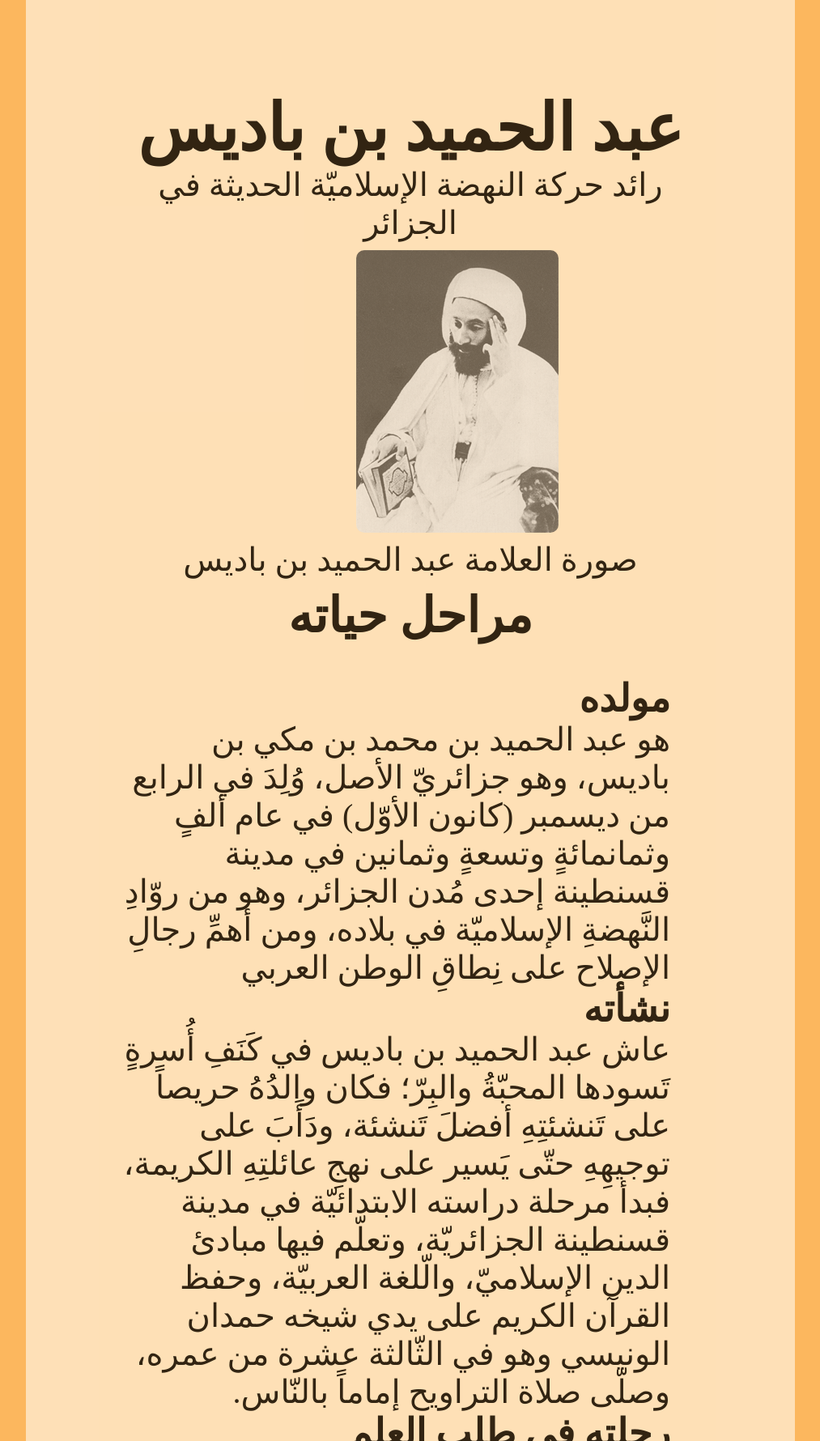
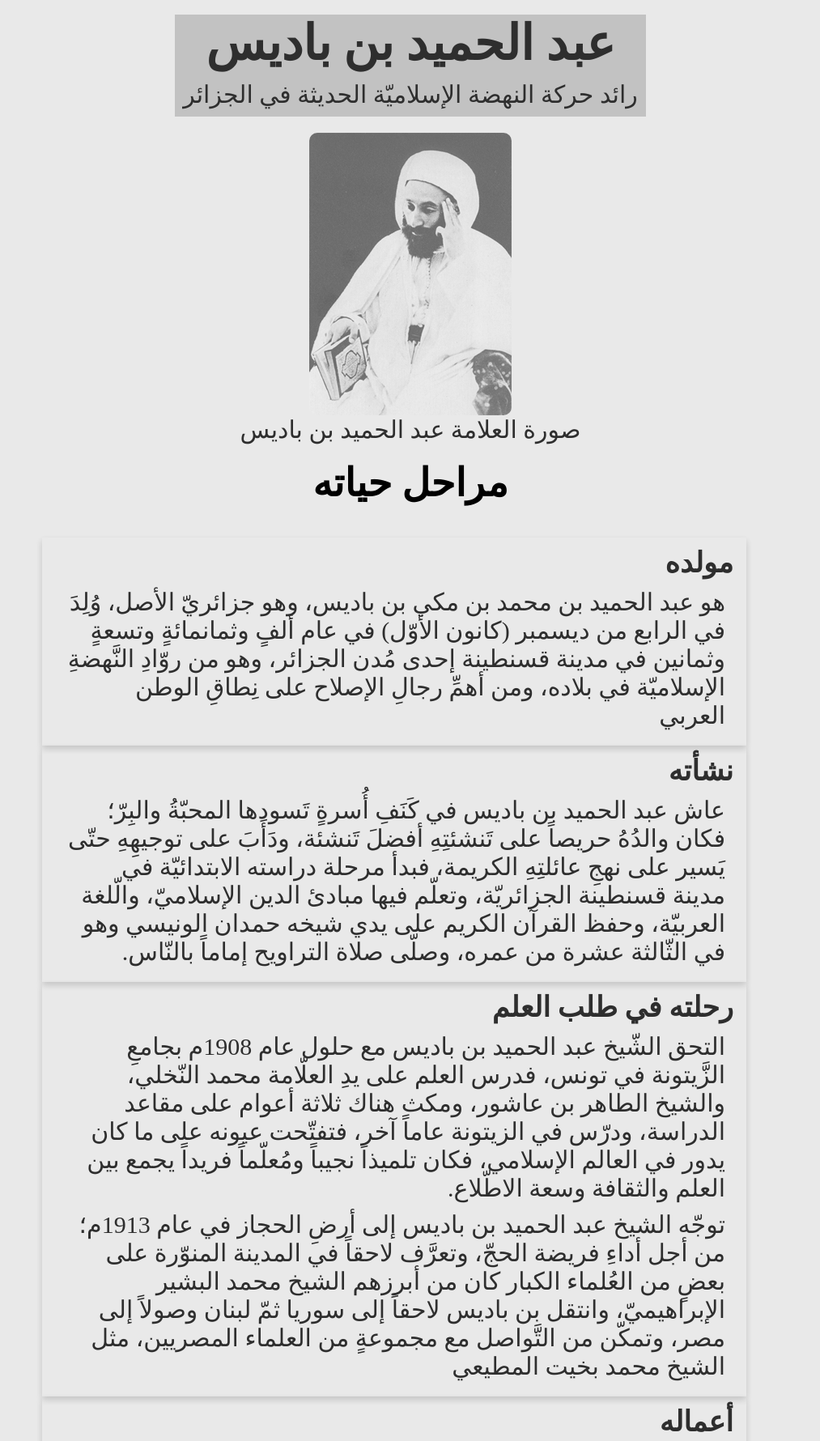
Before and after one commit to amineProjects/AbdelhamidBenBadis, a website: page index.html in a window 1280 px wide. Shown: the top 1780 px of the page at 81% size, without its empty margins (133-1146 px from the left). Drawn offline with Linux system fonts and the light colour scheme.

Commit message:
restruct and added flex and grid to the index page.

```diff
--- a/index.html
+++ b/index.html
@@ -11,51 +11,59 @@
 	<link rel="stylesheet" type="text/css" media="screen" href="src/css/main.css" />
 </head>
 <body>
-	<main class="main">
-	<header>
+
+	<header class="grid">
+		<div class=" gray">
 			<h1 class="centerText">
 				عبد الحميد بن باديس
 			</h1>
 			<p class="centerText">
 				رائد حركة النهضة الإسلاميّة الحديثة في الجزائر
 			</p>
-	</header>
-	<div id="hero">
-				<div id="container">
+		</div>
+		<div class="container columnFlex">
 				<img src="/src/images/benbadis.gif" alt="a portrait of abdelhamid benbadis"/>
 				<legend class="centerText">
 					صورة العلامة عبد الحميد بن باديس
 				</legend>
 		</div>
-	</div>
+	</header>
+
 		<div id="main">
 			<h2 class="centerText" >
 				مراحل حياته
 			</h2>
-			<ul>
-				<li>
+			<div class="grid">
+			<ul >
+			<div id="birth" class="card">
+				<li class="container">
 					<h3>مولده</h3>
 					<p>
 						هو عبد الحميد بن محمد بن مكي بن باديس، وهو جزائريّ الأصل، وُلِدَ في الرابع من ديسمبر (كانون الأوّل) في عام ألفٍ وثمانمائةٍ وتسعةٍ وثمانين في مدينة قسنطينة إحدى مُدن الجزائر، وهو من روّادِ النَّهضةِ الإسلاميّة في بلاده، ومن أهمِّ رجالِ الإصلاح على نِطاقِ الوطن العربي
 					</p>
 				</li>
-				<li>
+			</div> <!-- birth-->
+			<div id="growth" class="card">
+				<li class="container">
 					<h3>نشأته</h3>
 					<p>
 						عاش عبد الحميد بن باديس في كَنَفِ أُسرةٍ تَسودها المحبّةُ والبِرّ؛ فكان والدُهُ حريصاً على تَنشئتِهِ أفضلَ تَنشئة، ودَأَبَ على توجيهِهِ حتّى يَسير على نهجِ عائلتِهِ الكريمة، فبدأ مرحلة دراسته الابتدائيّة في مدينة قسنطينة الجزائريّة، وتعلّم فيها مبادئ الدين الإسلاميّ، والّلغة العربيّة، وحفظ القرآن الكريم على يدي شيخه حمدان الونيسي وهو في الثّالثة عشرة من عمره، وصلّى صلاة التراويح إماماً بالنّاس.
 					</p>
 				</li>
-				<li>
+			</div> <!-- growth-->
+			<div id="jurny" class="card">
+				<li class="container">
 					<h3>رحلته في طلب العلم</h3>
 					<p>
 						التحق الشّيخ عبد الحميد بن باديس مع حلول عام 1908م بجامعِ الزَّيتونة في تونس، فدرس العلم على يدِ العلّامة محمد النّخلي، والشيخ الطاهر بن عاشور، ومكث هناك ثلاثة أعوام على مقاعد الدراسة، ودرّس في الزيتونة عاماً آخر، فتفتّحت عيونه على ما كان يدور في العالم الإسلامي، فكان تلميذاً نجيباً ومُعلّماً فريداً يجمع بين العلم والثقافة وسعة الاطّلاع.
-
 					</p>
 					<p>
 						توجّه الشيخ عبد الحميد بن باديس إلى أرضِ الحجاز في عام 1913م؛ من أجل أداءِ فريضة الحجّ، وتعرَّف لاحقاً في المدينة المنوّرة على بعضٍ من العُلماء الكبار كان من أبرزهم الشيخ محمد البشير الإبراهيميّ، وانتقل بن باديس لاحقاً إلى سوريا ثمّ لبنان وصولاً إلى مصر، وتمكّن من التَّواصل مع مجموعةٍ من العلماء المصريين، مثل الشيخ محمد بخيت المطيعي
 					</p>
 				</li>
-				<li>
+			</div> <!-- jurny-->
+			<div id="work" class="card">
+				<li class="container">
 					<h3>أعماله</h3>
 					<p>
 						ساهم الشّيخ عبد الحميد بن باديس في العديد من المجالات الفكريّة والمعرفيّة، وفيما يأتي معلومات عن مجموعةٍ منها:
@@ -82,35 +90,40 @@
 						</li>
 					</ul>
 				</li>
-				<li>
+			</div> <!-- work-->
+			<div id="deth" class="card">
+				<li class="container">
 					<h3>وفاته</h3>
 					<p>
 						توفي الشيخ عبد الحميد بن باديس - رحمه الله - في مدينته ومسقط رأسه قسنطينة، في السادس عشر من شهر أبريل (نيسان) لِسنةِ 1940م؛ بسبب تعرّضه لمرضٍ مُفاجئٍ لم يمهله طويلاً، وشهدت الجزائرُ حينها جنازةً تاريخيّة له؛ حيث توافدَ أهل المدينة لِلمُشاركة في تَشييعه ووداعه قبل أنْ يواري جُثمانُه الثَرى، وجاءت وفودٌ من شتّى أنحاءِ الجزائر للمُشاركة في التّشييع.
 					</p>
 				</li>
+			</div> <!-- deth-->
 			</ul>
-			<div id="reference">
+		</div>
+			<div id="reference" class="card">
+				<div class="container">
 					<p>
 					يمكنك التعمق في حياته من خلال المراجع الآتية
 					</p>
-				<div>
 					<a href="#">يوكيبيديا </a>
 				</div>
 			</div>
 		</div>
-	<footer>
-		<div class="social">
+	<footer class="social">
+		<div class="centerText">
 			<p>شارك أصدقائك</p>
+			<div>
 				<a href="#"><i class="fab fa-facebook-f"></i></a>
 				<a href="#"><i class="fab fa-twitter"></i></a>
 				<a href="#"><i class="fab fa-google-plus-g"></i></a>
 			</div>
-		<div>
+		</div>
+		<div >
 			<p>
 				كل الحقوق محفوظة 2018
 			</p>
 		</div>
 	</footer>
-</main>
  </body>
 </html>
--- a/src/css/main.css
+++ b/src/css/main.css
@@ -1,17 +1,24 @@
 body{
 	font-size: 2em;
-	background-color: rgb(252, 183, 94);
-
+	background-color: rgb(233, 233, 233);
 }
 
 *{
 	box-sizing: border-box;
 }
 
-.main{
+
+.columnFlex{
+	display: flex;
+	flex-direction: column;
+}
+
+#reference{
+	margin-bottom: 20px;
+}
+.grid{
 	min-width:150px ;
 	height: auto;
-	background-color: blanchedalmond;
 	opacity: .8;
 	margin: -10px auto;
 	padding:0px 10px;
@@ -20,6 +27,7 @@ body{
 	justify-items: center;
 	grid-row-gap: 10px;
 }
+
 ul{
 	list-style: none;
 }
@@ -28,35 +36,57 @@ img,p,h1,h2,h3,h4,a{
 	margin: auto;
 }
 
+.gray{
+	background-color: rgb(185, 185, 185);
+}
+
 a{
 	color: #000;
 	text-decoration: none;
 }
+
+img{
+	border-radius: 10px;
+}
+
+p{
+	margin: 10px;
+}
 .social{
 	display: flex;
-}
-img{
-	border-radius: 10px;
-	margin-right: 15px;
+	flex-direction: row;
+	justify-content: space-around;
 }
 
 .centerText{
 	text-align: center;
 }
 
+.card{
+	box-shadow: 0 4px 8px 0 rgba(0,0,0,0.2);
+	transition: 0.3s;
+}
+
+.card:hover{
+	box-shadow: 0 8px 16px 0 rgba(0,0,0,0.2);
+}
+
+.container{
+	padding: 10px 16px;
+}
 @media screen and (min-width: 600px){
-	.main {
+	.grid {
 		padding: 0 50px;
 		width:950px ;
 	}
 }
 
  @media screen and (min-width: 800px){
-    .main {
-      font-size: 40px;
-      padding: 114px;
+    .grid {
+      font-size: 30px;
+      padding: 20px;
 	}
 	img{
-		margin-right: 100px;
+		align-self: center;
 	}
 }
```
Lines whose indentation alone changed are shown as unchanged.
